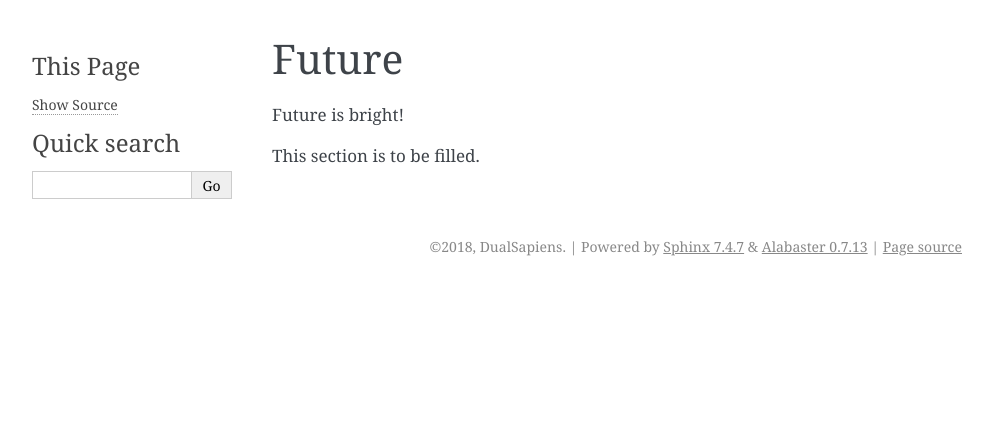
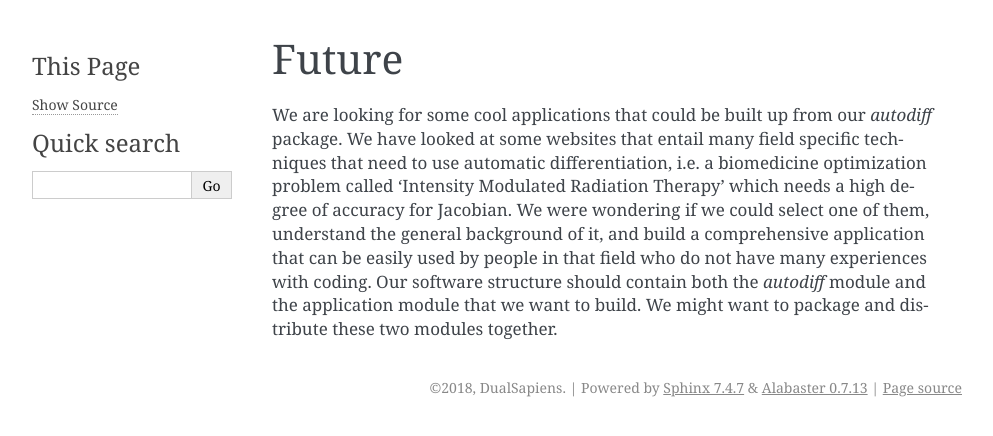
Before and after one commit to DualSapiens/cs207-FinalProject, a Sphinx documentation site: the page built from docs/source/Future.rst, in a window 1280 px wide. Shown: the top 436 px of the page, without its empty margins (148-1141 px from the left). Built offline with Sphinx 7.4.7, drawn with Linux system fonts in a browser that asks for light colours.

Commit message:
Write up for extensions/future

```diff
--- a/docs/source/Future.rst
+++ b/docs/source/Future.rst
@@ -1,5 +1,9 @@
 Future
 ========
-Future is bright!
 
-This section is to be filled.
+We are looking for some cool applications that could be built up from our `autodiff` package. We have looked at some websites that
+entail many field specific techniques that need to use automatic differentiation, i.e. a biomedicine optimization problem called 'Intensity
+Modulated Radiation Therapy' which needs a high degree of accuracy for Jacobian. We were wondering if we could select one of them,
+understand the general background of it, and build a comprehensive application that can be easily used by people
+in that field who do not have many experiences with coding. Our software structure should contain both the `autodiff` module
+and the application module that we want to build. We might want to package and distribute these two modules together.
```
